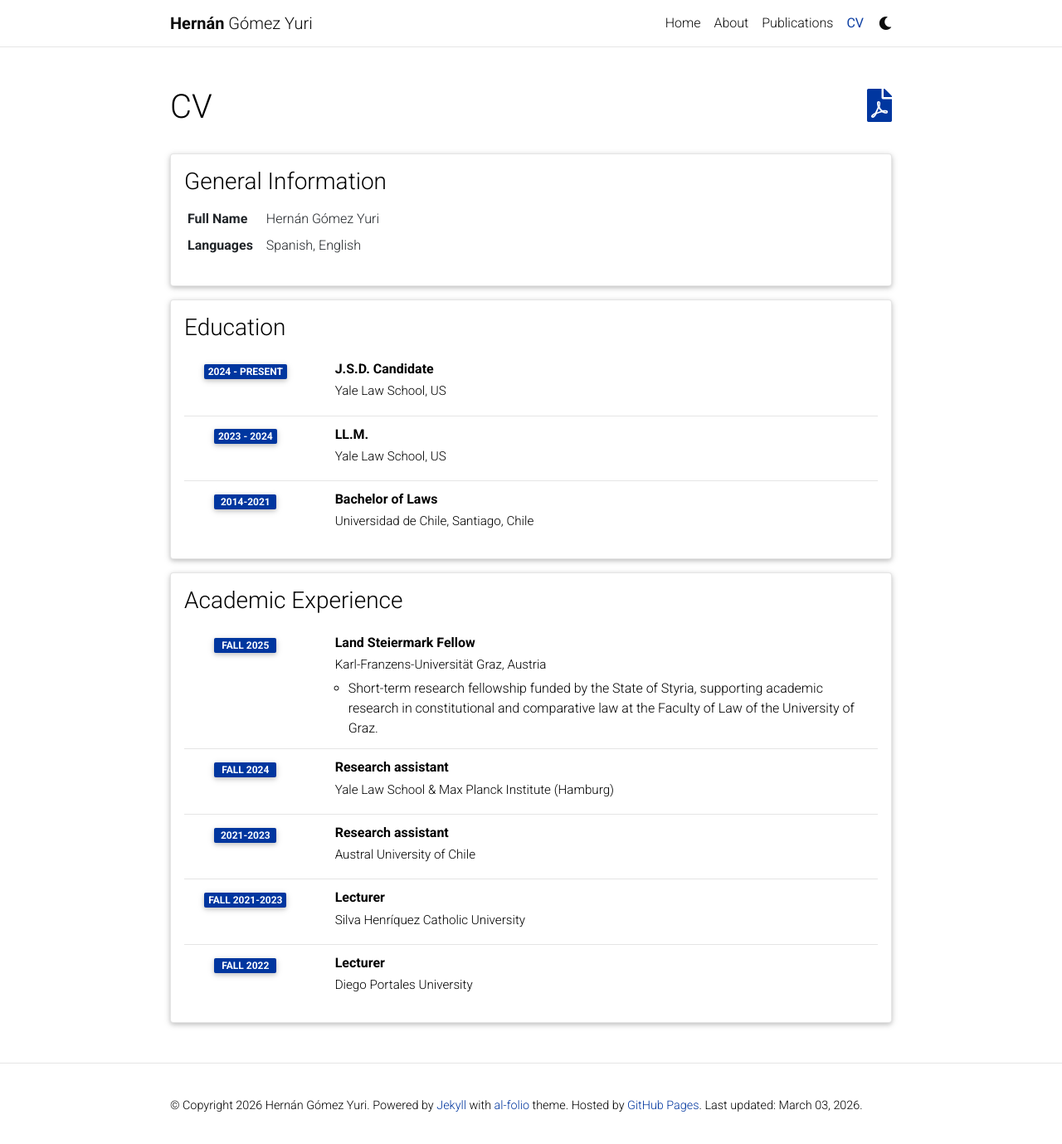
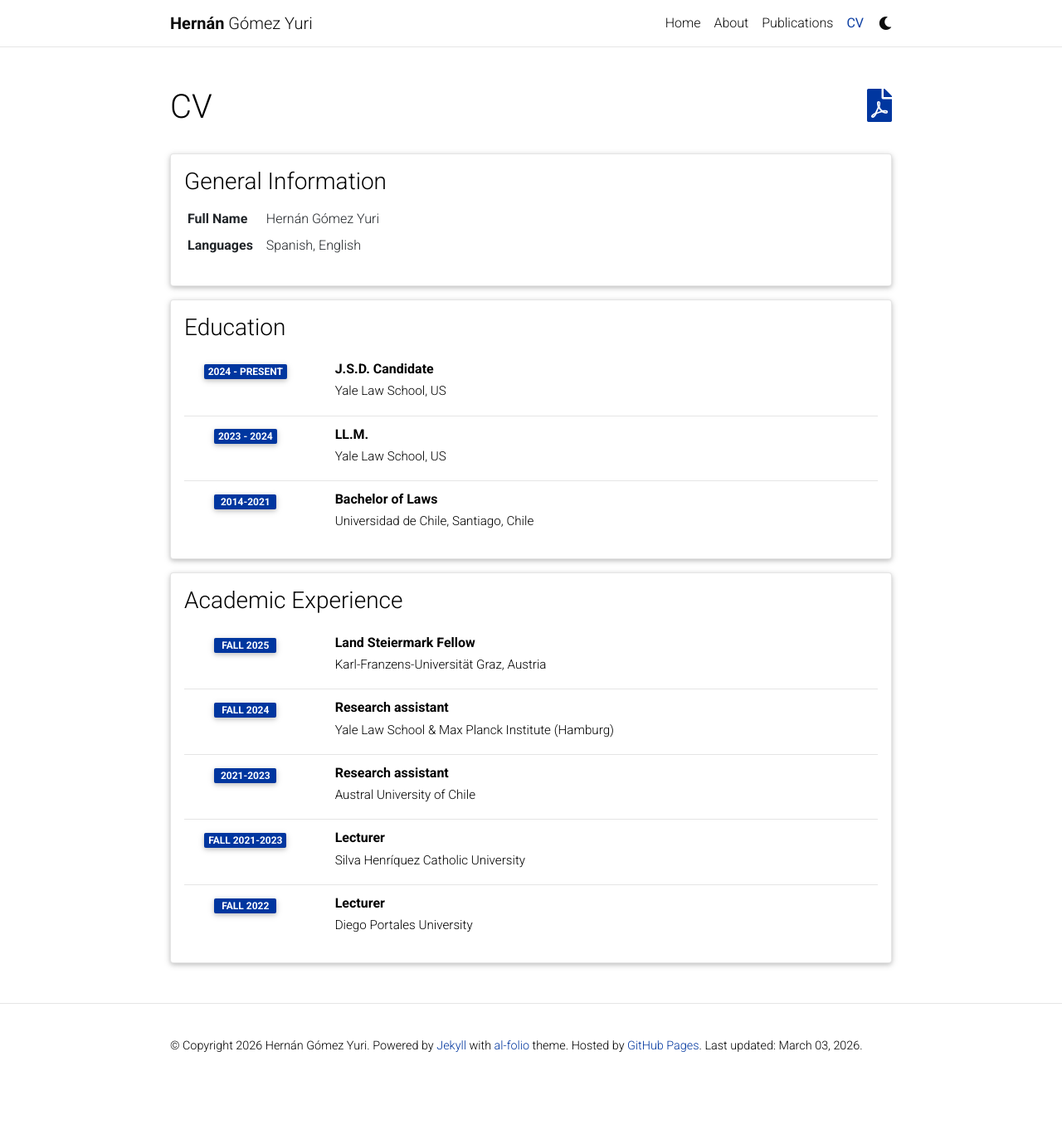
Before and after one commit to hgomezyuri/hgomezyuri.github.io, a Jekyll site: the page built from _pages/cv.md, in a window 1280 px wide and 1384 px high. Shown: the top 1379 px of the window at 83% size. Built offline with Jekyll 4.4.1, drawn with Linux system fonts in a browser that asks for light colours; comment, search, counter and statistics services are not loaded; a style sheet for code colours, icons or effects is not loaded.

Commit message:
Update cv.yml

```diff
--- a/_data/cv.yml
+++ b/_data/cv.yml
@@ -27,8 +27,6 @@
     - title: Land Steiermark Fellow
       institution: Karl-Franzens-Universität Graz, Austria
       year: Fall 2025
-      description:
-        - Short-term research fellowship funded by the State of Styria, supporting academic research in constitutional and comparative law at the Faculty of Law of the University of Graz.
     - title: Research assistant
       institution: Yale Law School & Max Planck Institute (Hamburg)
       year: Fall 2024
```
